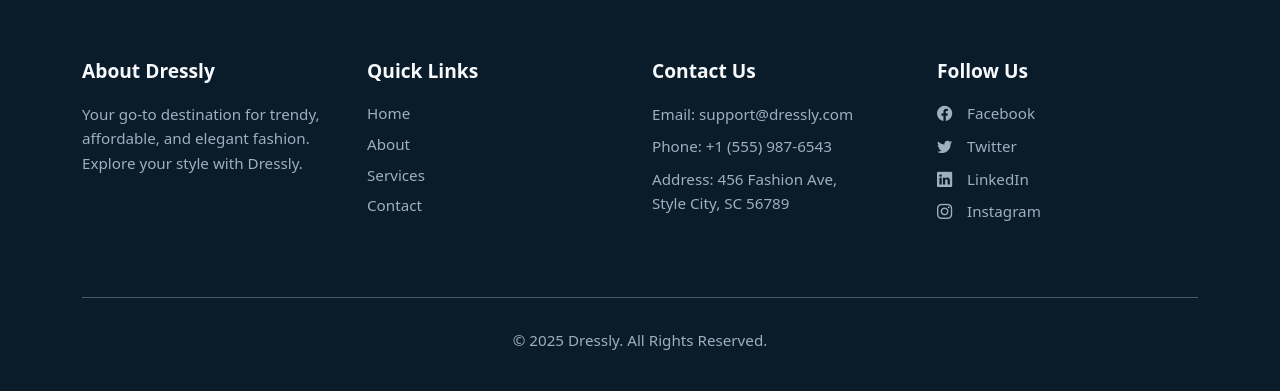
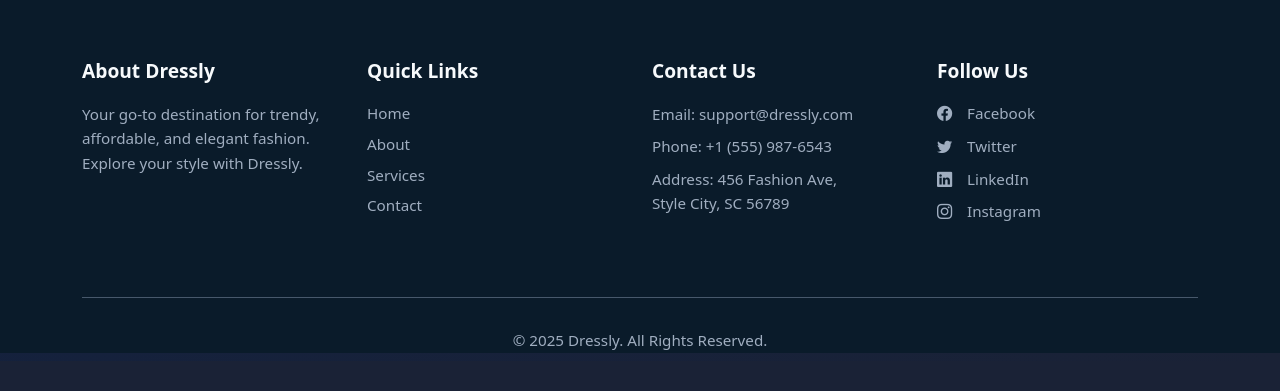
Before and after one commit to RohiniGH2/customer-segmentation, a Flask app: page /admin_dashboard in a window 1280 px wide. Shown: the part 1876-2267 px from the top of the page. After the commit the page ends 2229 px from the top, so only its background shows below. Run offline with Flask 3, Linux system fonts and the light colour scheme; the visitor is signed in with stand-in values (Sample User, id 1).

Commit message:
Remove footer bottom padding completely - footer should touch page bottom

```diff
--- a/templates/base.html
+++ b/templates/base.html
@@ -98,7 +98,7 @@
       color: #a0aec0;
       font-size: 0.9rem;
       text-align: center;
-      padding-bottom: 30px;
+      padding-bottom: 0;
       margin-bottom: 0;
     }
 
```
